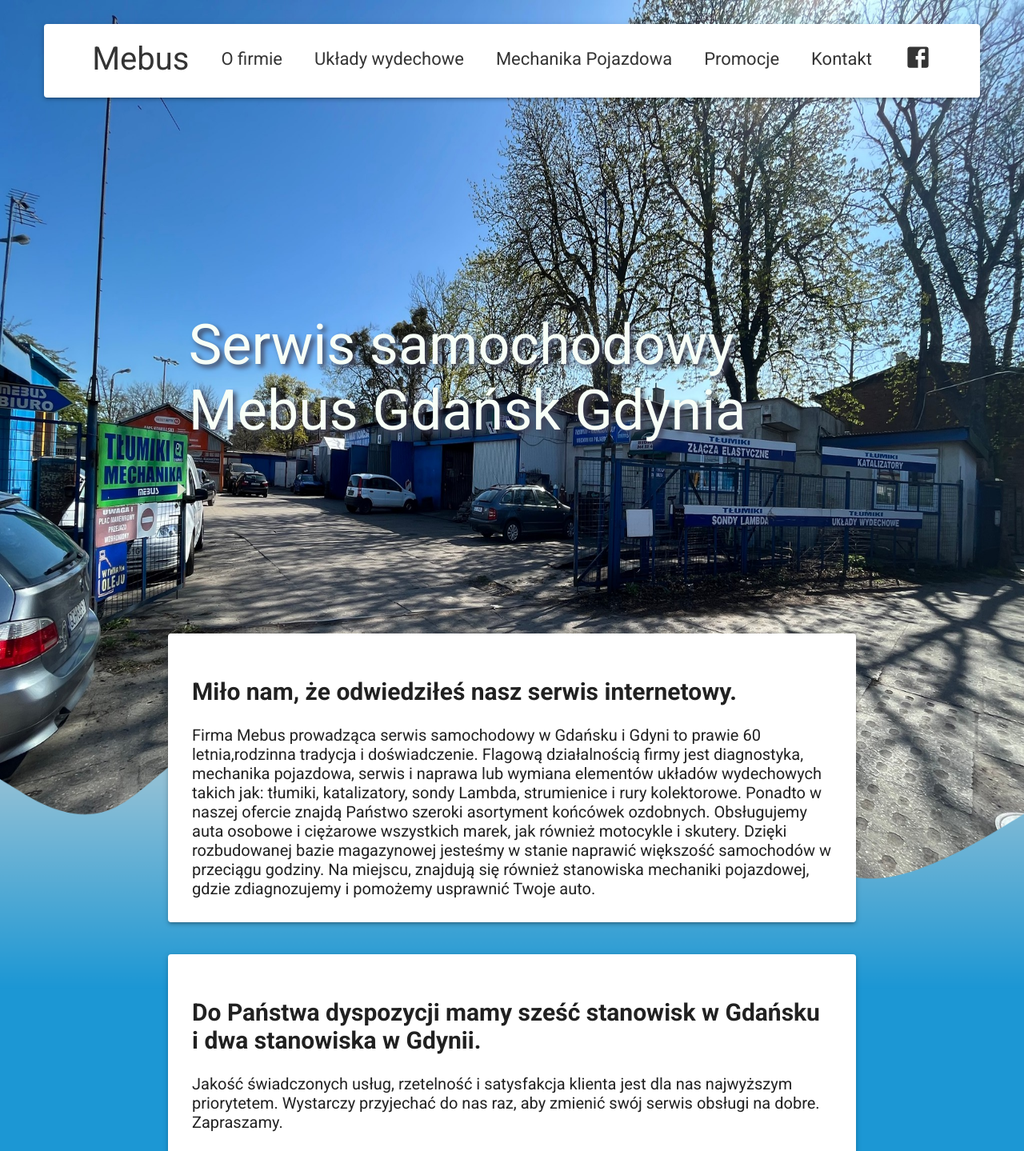
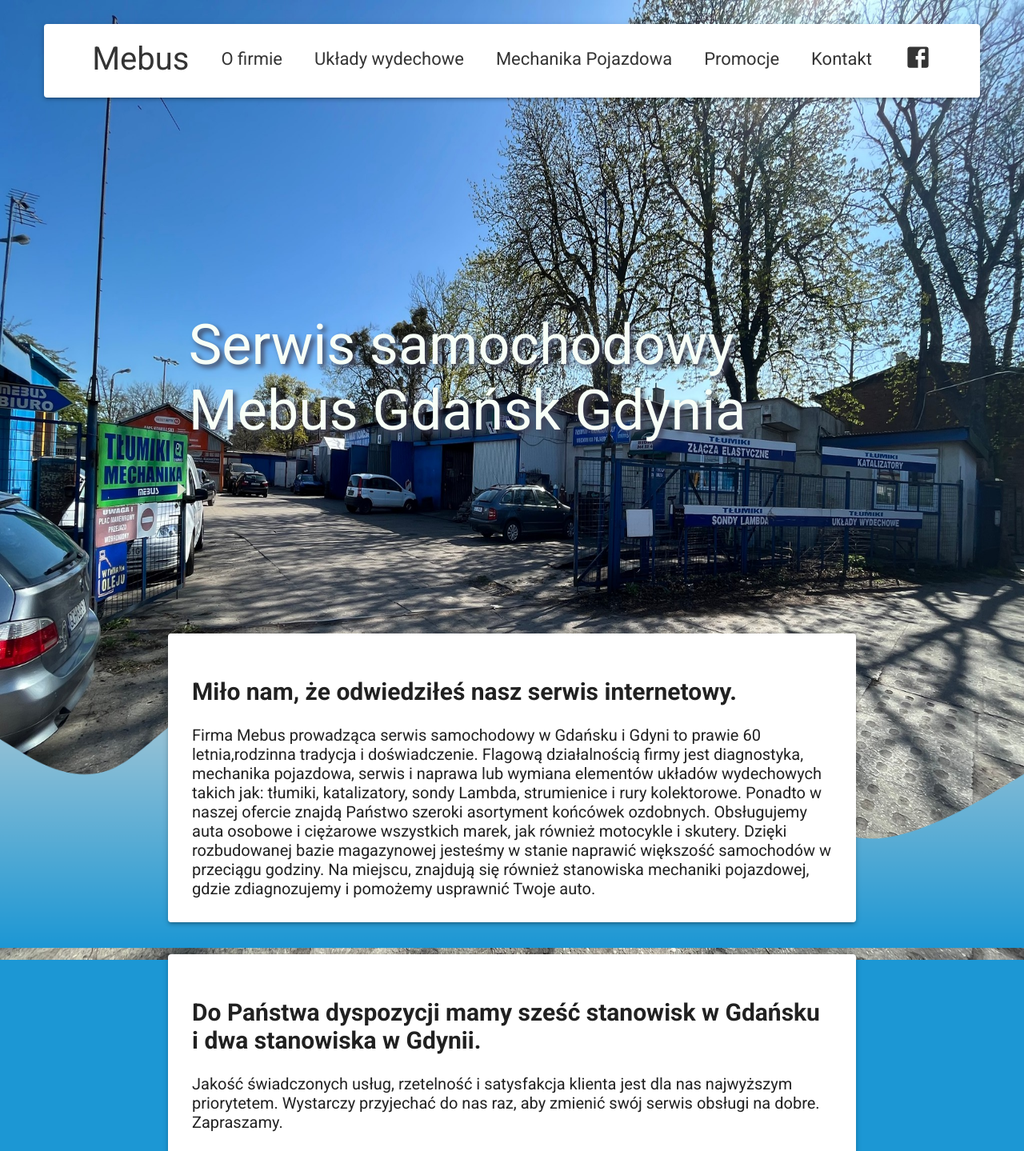
Before and after one commit to M-ac-i-ej-s/Mebus-s-c-project, a React (Vite) app: page /home in a window 1280 px wide. Shown: the top 1439 px of the page at 80% size. Built offline with nearby package versions, Linux system fonts and the light colour scheme.

Commit message:
fix-top-wave

```diff
--- a/src/styles/pages/homePage.scss
+++ b/src/styles/pages/homePage.scss
@@ -32,7 +32,7 @@
     .div__wave {
         position: absolute;
         z-index: -1;
-        top: 800px;
+        top: 750px;
         width: 100%;
         img {
             width: 100%;
```
